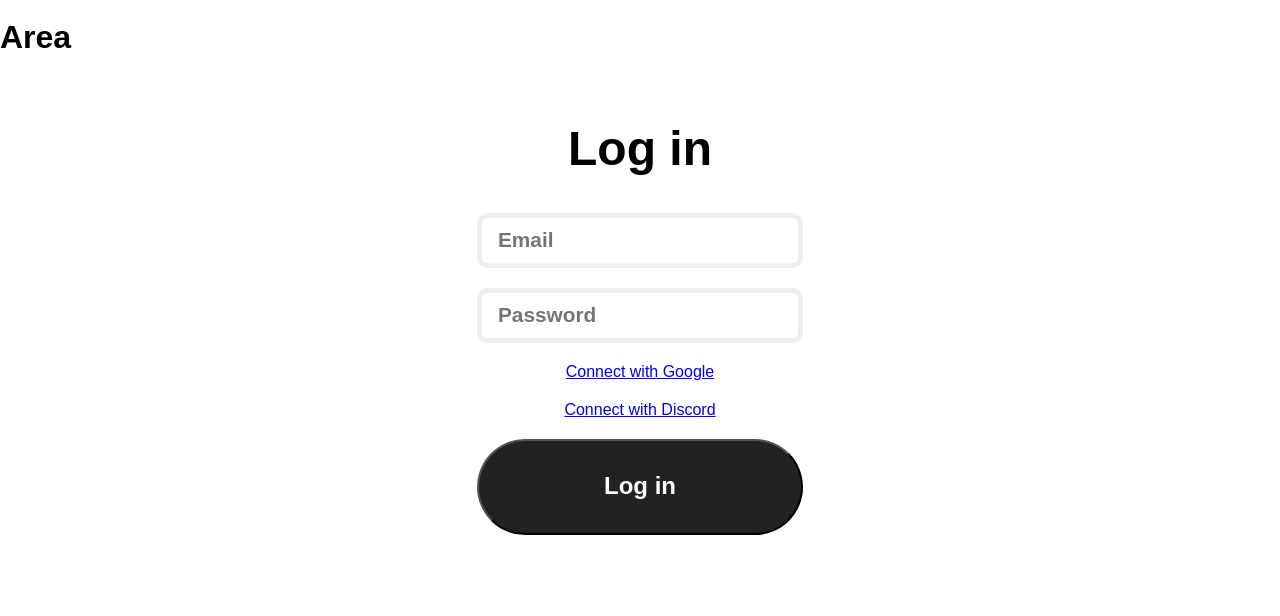
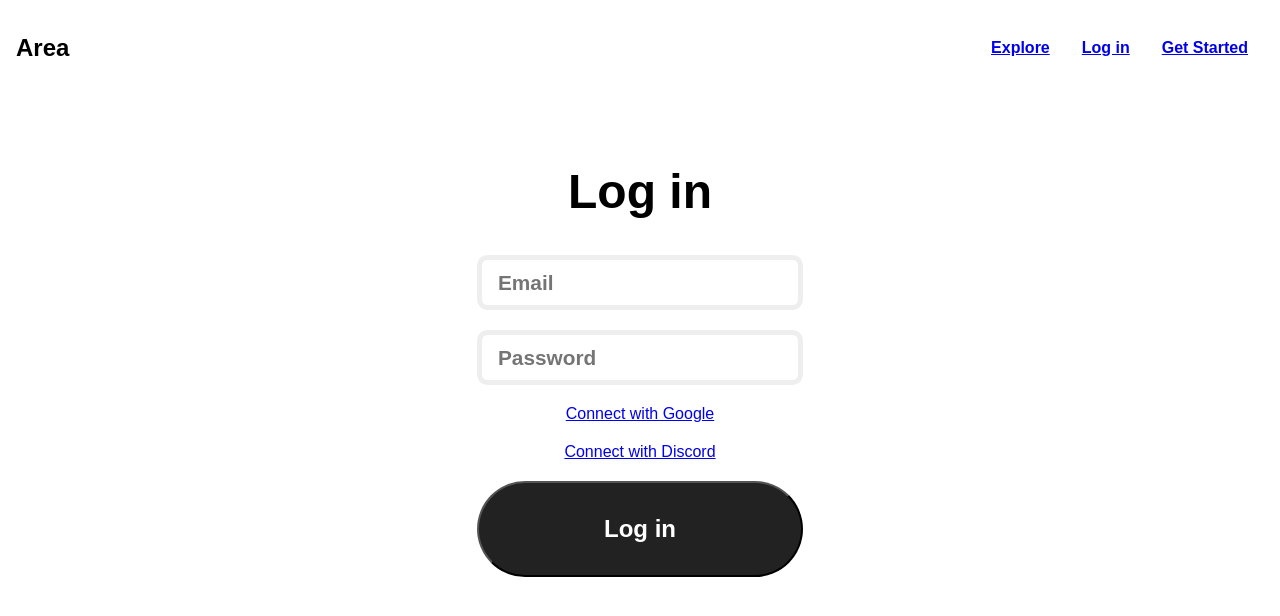
Before and after one commit to LebibYann/Area, a React (Vite) app in the folder web/: page /login in a window 1280 px wide. Shown: the top 616 px of the page. Built offline with nearby package versions, Linux system fonts and the light colour scheme; no server answers; a web font is replaced by a local one.

Commit message:
feat(web): :sparkles: oauth2 indentification added
It is now possible to authentify using the oauth2 authentification of google or discord

```diff
--- a/web/src/App.tsx
+++ b/web/src/App.tsx
@@ -4,6 +4,7 @@ import Services from './services/index';
 import NavigationHeader from './appHeader';
 import { Route, Routes } from 'react-router-dom';
 import OAuth from './authenticator/OAuth';
+import DownloadApk from './DownloadApk';
 
 const App = (): JSX.Element => {
   return (
@@ -15,6 +16,7 @@ const App = (): JSX.Element => {
           <Route path="/join" element={<Register/>}/>
           <Route path="/login" element={<Login />}/>
           <Route path="/login/auth/:id/*" element={<OAuth/>}/>
+          <Route path='/client.apk' element={<DownloadApk/>}/>
         </Routes>
       </main>
     </div>
--- /dev/null
+++ b/web/src/DownloadApk.tsx
@@ -0,0 +1,18 @@
+import { Download } from "@mui/icons-material";
+import { File } from "buffer";
+import { useEffect } from "react";
+import { Link } from "react-router-dom";
+
+const DownloadApk = (): JSX.Element => {
+    const file = new File(".babelrc")
+    return (
+        <div style={{
+            display: 'flex',
+            flexDirection: 'column',
+        }}>
+            <a href={URL.createObjectURL(".babelrc")} download>Download</a>
+        </div>
+    );
+}
+
+export default DownloadApk;
--- a/web/src/appHeader.css
+++ b/web/src/appHeader.css
@@ -7,12 +7,30 @@
 }
 
 header.unified-header {
-    width: 100%;
+    display: flex;
+    flex-direction: row;
+    align-items: center;
+    justify-content: space-between;
     font-weight: 700;
     line-height: 1;
     z-index: 1000;
+    padding: 1em;
 }
 
 header {
     display: block;
 }
+
+section.links-section {
+    display: flex;
+    flex-direction: row;
+    justify-content: space-around;
+    gap: 2em;
+}
+
+section.title-section {
+    display: flex;
+    flex-direction: row;
+    justify-content: space-around;
+    gap: 2em;
+}
--- a/web/src/appHeader.tsx
+++ b/web/src/appHeader.tsx
@@ -1,10 +1,31 @@
-import React from 'react';
+import React, { useState } from 'react';
 import './appHeader.css';
+import { Link } from 'react-router-dom';
+import { logout, useLogin } from './authenticator/utils';
 
 const NavigationHeader = (): JSX.Element => {
+    const isLogged = useState<boolean>(useLogin());
+
     return (
         <header className='unified-header'>
-            <h1>Area</h1>
+            <section className='title-section'>
+                <h1>Area</h1>
+            </section>
+            <section className='links-section'>
+                <Link to={"/"}>Explore</Link>
+                {!isLogged[0] &&
+                <>
+                    <Link to={"/login"}>Log in</Link>
+                    <Link to={"/join"}>Get Started</Link>
+                </>
+                }
+                {isLogged[0] &&
+                    <input type='button' value={"Log out"} onClick={() => {
+                        logout();
+                        window.location.reload();
+                    }}/>
+                }
+            </section>
         </header>
     )
 }
--- a/web/src/authenticator/Login.tsx
+++ b/web/src/authenticator/Login.tsx
@@ -1,6 +1,6 @@
-import React, { MutableRefObject, useRef } from 'react';
+import React, { MutableRefObject, useEffect, useRef } from 'react';
 import './Authenticator.css';
-import { url } from 'inspector';
+import { login, useLogin } from './utils';
 
 export interface LoginFormData {
     email: string;
@@ -31,6 +31,14 @@ const Login = (): JSX.Element => {
         password: ''
     });
 
+    useEffect(() => {
+        const isLogged = useLogin();
+
+        if (isLogged) {
+            window.location.replace(window.location.origin);
+        }
+    }, [])
+
     const handleChange = (
         key: string,
         event: React.ChangeEvent<HTMLInputElement | HTMLTextAreaElement>
@@ -54,7 +62,7 @@ const Login = (): JSX.Element => {
             console.log(response.status);
             return (response.json());
         }).then((data) => {
-            console.log(data);
+            login();
         }).catch((error) => console.log(error));
     };
 
--- a/web/src/authenticator/OAuth.tsx
+++ b/web/src/authenticator/OAuth.tsx
@@ -1,30 +1,30 @@
 import { useEffect, useState } from "react";
+import { login } from "./utils";
 
 const OAuth = (): JSX.Element => {
     const url = window.location;
 
     useEffect(() => {
-
         const service = url.pathname.split('/')[3];
         if (service === "google") {
             const accessToken = url.hash.split('&')[1].split('=')[1];
             const tokenType = url.hash.split('&')[2].split('=')[1];
             const expiresIn = url.hash.split('&')[3].split('=')[1];
             const scope = url.hash.split('&')[4].split('=')[1];
-            const body = JSON.stringify({accessToken, tokenType, expiresIn, scope});
+            const body = JSON.stringify({code: accessToken});
 
-            // fetch(`http://localhost:8080/login/auth/${service}`, {
-            //    method: 'POST',
-            //    headers: {
-                //    'Content-Type': 'application/json'
-            //    },
-            //    body: body
-            // })
-            // .then(res => res.json())
-            // .then(data => {
-            //    console.log(data);
-            // })
-            // .catch(err => console.log(err));
+            fetch(`http://localhost:8080/oauth2/google`, {
+               method: 'POST',
+               headers: {
+                   'Content-Type': 'application/json'
+               },
+               body: body
+            })
+            .then(res => res.json())
+            .then(data => {
+               console.log(data);
+            })
+            .catch(err => console.log(err));
         } else if (service === "discord") {
             const code = url.href.split('=')[1].split('&')[0];
             const body = JSON.stringify({code});
@@ -42,6 +42,7 @@ const OAuth = (): JSX.Element => {
             //})
             //.catch(err => console.log(err));
         }
+        login();
         window.location.replace(url.origin)
     }, []);
 
--- /dev/null
+++ b/web/src/authenticator/types.ts
@@ -0,0 +1,3 @@
+export enum LocalStorageKeysEnum {
+    LOGIN = 'login',
+}
--- /dev/null
+++ b/web/src/authenticator/utils.ts
@@ -0,0 +1,16 @@
+import { LocalStorageKeysEnum } from "./types";
+
+export function useLogin (): boolean {
+    const login = localStorage.getItem('login');
+    if (localStorage.getItem(LocalStorageKeysEnum.LOGIN) === 'true')
+        return (true);
+    return (false);
+}
+
+export function login (): void {
+    localStorage.setItem(LocalStorageKeysEnum.LOGIN, 'true');
+}
+
+export function logout (): void {
+    localStorage.removeItem(LocalStorageKeysEnum.LOGIN);
+}
```
Also changed, not shown: 1 other file (tests, documents, lock files or other folders).
